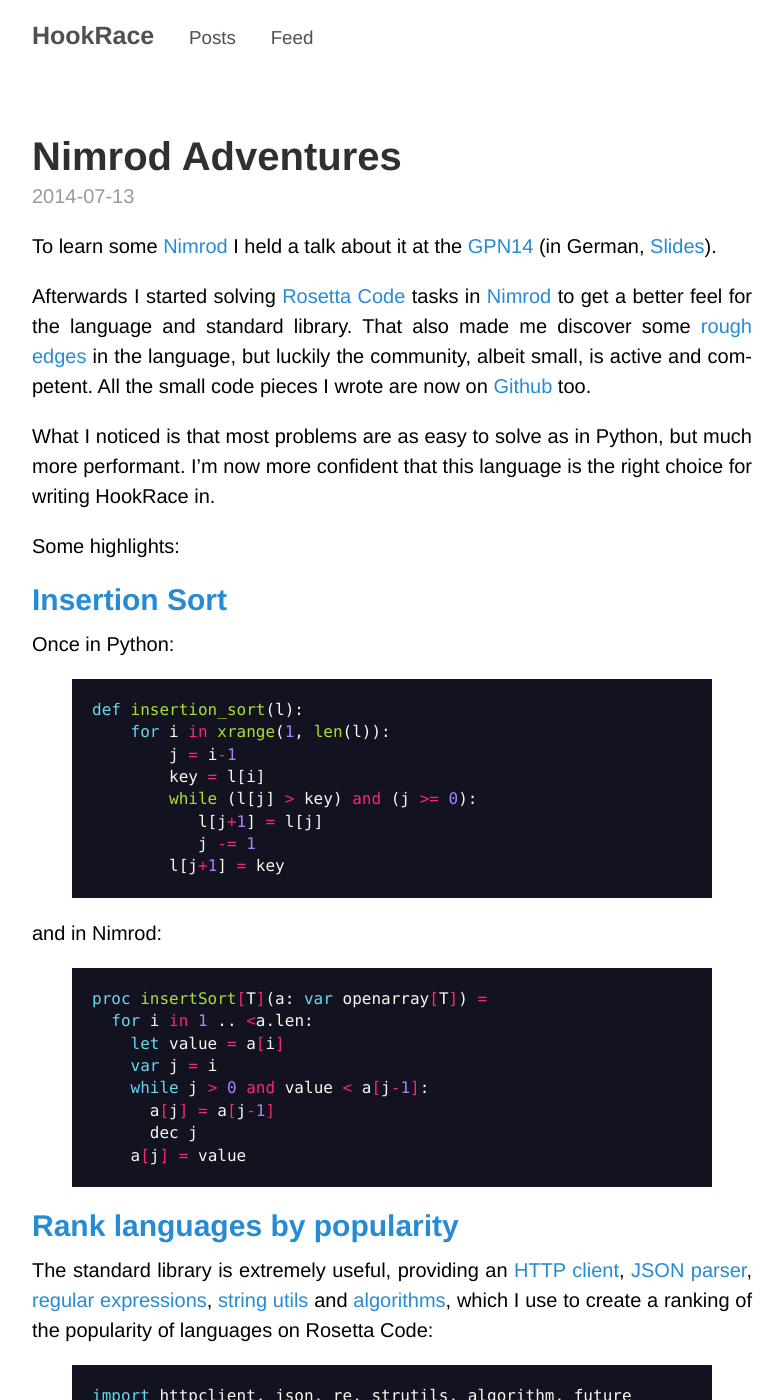
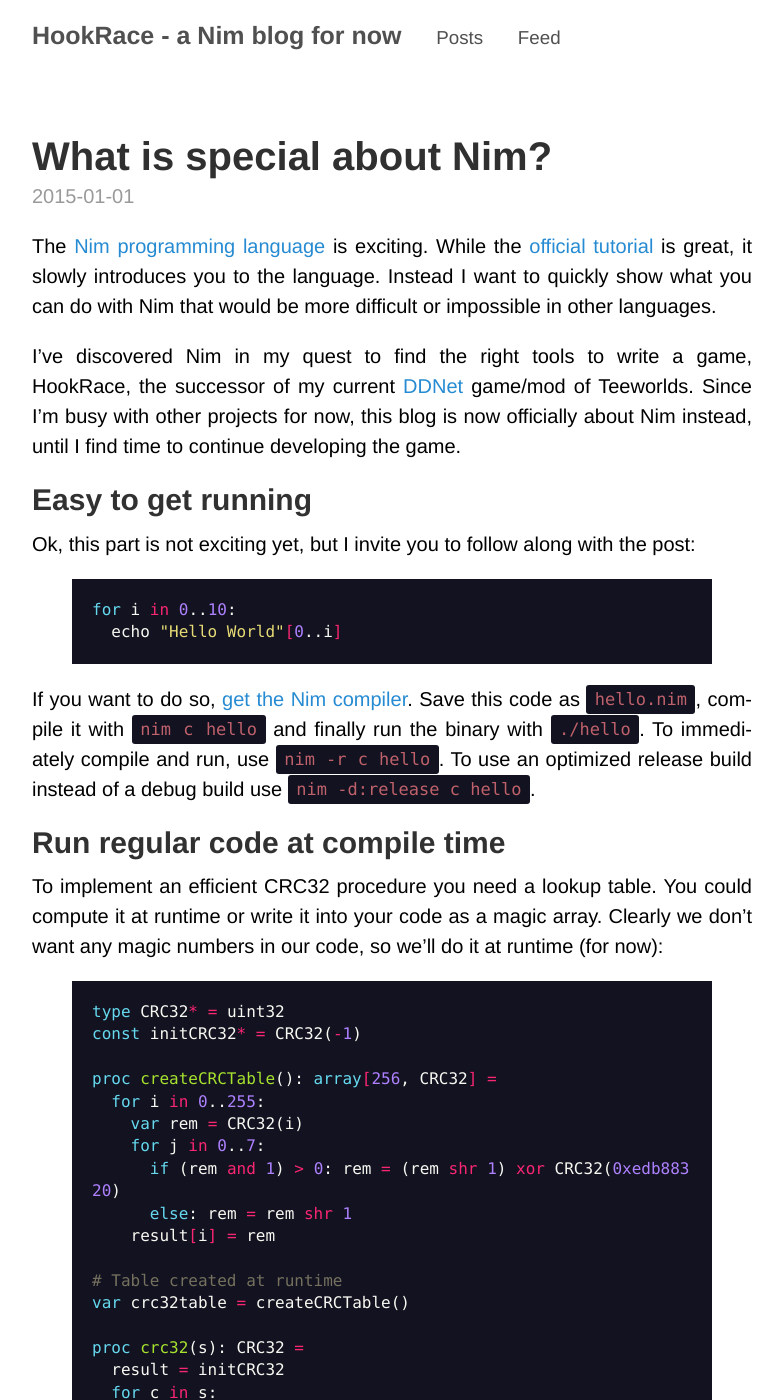
Before and after one commit to HookRace/hookrace-web, a Jekyll site: the page built from www/index.html, in a window 1280 px wide and 1400 px high. Shown: the whole window, without its empty margins (248-1032 px from the left). Built offline with Jekyll 4.4.1, drawn with Linux system fonts in a browser that asks for light colours; Markdown is read by kramdown in place of the engine named in the settings; the list of posts is cut into pages by our own code; some of the changed text lies outside the part shown.

Commit message:
New post

```diff
--- a/www/_config.yml
+++ b/www/_config.yml
@@ -1,12 +1,14 @@
 # Dependencies
 markdown:         redcarpet
+redcarpet:
+  extensions: ["tables"]
 pygments:         true
 
 # Permalinks
 permalink:        pretty
 
 # Setup
-title:            HookRace
+title:            HookRace - a Nim blog for now
 tagline:          The successor of DDraceNetwork
 url:              http://hookrace.net
 paginate:         1
--- a/www/_posts/2014-07-07-what-is-hookrace.markdown
+++ b/www/_posts/2014-07-07-what-is-hookrace.markdown
@@ -1,7 +1,7 @@
 ---
 layout: post
 title:  "What is HookRace?"
-categories: hookrace, ddnet, nimrod
+categories: hookrace, ddnet, nim
 permalink: /blog/what-is-hookrace/
 ---
 
@@ -16,7 +16,7 @@
 - No lags with high player numbers
 - Accounts to prevent faking
 
-As the programming language for HookRace, I chose [Nimrod](http://nimrod-lang.org):
+As the programming language for HookRace, I chose [Nim](http://nim-lang.org):
 
 {% highlight nimrod %}
 # Game of Life in terminal
@@ -71,7 +71,7 @@
   sleep 200
 {% endhighlight %}
 
-Nimrod is a rather new language, and it took me some time to choose it. What I love about the language:
+Nim is a rather new language, and it took me some time to choose it. What I love about the language:
 
 - Python-like syntax
 - Statically typed, compiled
@@ -81,4 +81,4 @@
 - Easily interfaces C libraries (compiles to C)
 - Clean and powerful metaprogramming
 
-On this blog I will report about my progress in the development of HookRace and my current Nimrod adventures.
+On this blog I will report about my progress in the development of HookRace and my current Nim adventures.
--- a/www/_posts/2014-07-13-nimrod-adventures.markdown
+++ b/www/_posts/2014-07-13-nimrod-adventures.markdown
@@ -1,13 +1,13 @@
 ---
 layout: post
-title:  "Nimrod Adventures"
-categories: nimrod
-permalink: /blog/nimrod-adventures/
+title:  "Nim Adventures"
+categories: nim
+permalink: /blog/nim-adventures/
 ---
 
-To learn some [Nimrod](http://nimrod-lang.org/) I held a talk about it at the [GPN14](https://entropia.de/GPN14) (in German, [Slides](http://felsin9.de/nnis/nimrod/nimrod-gpn14.pdf)).
+To learn some [Nim](http://nim-lang.org/) I held a talk about it at the [GPN14](https://entropia.de/GPN14) (in German, [Slides](http://felsin9.de/nnis/nimrod/nimrod-gpn14.pdf)).
 
-Afterwards I started solving [Rosetta Code](http://rosettacode.org/wiki/Rosetta_Code) tasks in [Nimrod](http://rosettacode.org/wiki/Category:Nimrod) to get a better feel for the language and standard library. That also made me discover some [rough edges](https://github.com/Araq/Nimrod/issues/created_by/def-?page=1&state=open) in the language, but luckily the community, albeit small, is active and competent. All the small code pieces I wrote are now on [Github](https://github.com/search?q=user%3Adef-+nimrod) too.
+Afterwards I started solving [Rosetta Code](http://rosettacode.org/wiki/Rosetta_Code) tasks in [Nim](http://rosettacode.org/wiki/Category:Nimrod) to get a better feel for the language and standard library. That also made me discover some [rough edges](https://github.com/Araq/Nimrod/issues/created_by/def-?page=1&state=open) in the language, but luckily the community, albeit small, is active and competent. All the small code pieces I wrote are now on [Github](https://github.com/search?q=user%3Adef-+nimrod) too.
 
 What I noticed is that most problems are as easy to solve as in Python, but much more performant. I'm now more confident that this language is the right choice for writing HookRace in.
 
@@ -26,7 +26,7 @@
         l[j+1] = key
 {% endhighlight %}
 
-and in Nimrod:
+and in Nim:
 {% highlight nimrod %}
 proc insertSort[T](a: var openarray[T]) =
   for i in 1 .. <a.len:
@@ -39,7 +39,7 @@
 {% endhighlight %}
 
 ## [Rank languages by popularity](http://rosettacode.org/wiki/Rosetta_Code/Rank_languages_by_popularity#Nimrod)
-The standard library is extremely useful, providing an [HTTP client](http://nimrod-lang.org/httpclient.html), [JSON parser](http://nimrod-lang.org/json.html), [regular expressions](http://nimrod-lang.org/re.html), [string utils](http://nimrod-lang.org/strutils.html) and [algorithms](http://nimrod-lang.org/algorithm.html), which I use to create a ranking of the popularity of languages on Rosetta Code:
+The standard library is extremely useful, providing an [HTTP client](http://nim-lang.org/httpclient.html), [JSON parser](http://nim-lang.org/json.html), [regular expressions](http://nim-lang.org/re.html), [string utils](http://nim-lang.org/strutils.html) and [algorithms](http://nim-lang.org/algorithm.html), which I use to create a ranking of the popularity of languages on Rosetta Code:
 {% highlight nimrod %}
 import httpclient, json, re, strutils, algorithm, future
 
@@ -87,7 +87,7 @@
 {% endhighlight %}
 
 ## [Quine](http://rosettacode.org/wiki/Quine#Nimrod)
-A quine is a program that prints its own source code. This Nimrod program does that once at compiletime and once at runtime:
+A quine is a program that prints its own source code. This Nim program does that once at compiletime and once at runtime:
 {% highlight nimrod %}
 const x = "const x = |const y = x[0..9]&34.chr&x&34.chr&10.chr&x[11..100]&10.chr&x[102..115]&10.chr&x[117 .. -1]|static: echo y|echo y"
 const y = x[0..9]&34.chr&x&34.chr&10.chr&x[11..100]&10.chr&x[102..115]&10.chr&x[117 .. -1]
--- /dev/null
+++ b/www/_posts/2015-01-01-what-is-special-about-nim.markdown
@@ -0,0 +1,401 @@
+---
+layout: post
+title:  "What is special about Nim?"
+categories: nim
+permalink: /blog/what-is-special-about-nim/
+---
+
+The [Nim programming language](http://nim-lang.org/) is exciting. While the [official tutorial](http://nim-lang.org/tut1.html) is great, it slowly introduces you to the language. Instead I want to quickly show what you can do with Nim that would be more difficult or impossible in other languages.
+
+I've discovered Nim in my quest to find the right tools to write a game, HookRace, the successor of my current [DDNet](http://ddnet.tw) game/mod of Teeworlds. Since I'm busy with other projects for now, this blog is now officially about Nim instead, until I find time to continue developing the game.
+
+## Easy to get running
+
+Ok, this part is not exciting yet, but I invite you to follow along with the post:
+
+{% highlight nimrod %}
+for i in 0..10:
+  echo "Hello World"[0..i]
+{% endhighlight %}
+
+If you want to do so, [get the Nim compiler](http://nim-lang.org/download.html). Save this code as `hello.nim`, compile it with `nim c hello` and finally run the binary with `./hello`. To immediately compile and run, use `nim -r c hello`. To use an optimized release build instead of a debug build use `nim -d:release c hello`.
+
+## Run regular code at compile time
+
+To implement an efficient CRC32 procedure you need a lookup table. You could compute it at runtime or write it into your code as a magic array. Clearly we don't want any magic numbers in our code, so we'll do it at runtime (for now):
+
+{% highlight nimrod %}
+type CRC32* = uint32
+const initCRC32* = CRC32(-1)
+
+proc createCRCTable(): array[256, CRC32] =
+  for i in 0..255:
+    var rem = CRC32(i)
+    for j in 0..7:
+      if (rem and 1) > 0: rem = (rem shr 1) xor CRC32(0xedb88320)
+      else: rem = rem shr 1
+    result[i] = rem
+
+# Table created at runtime
+var crc32table = createCRCTable()
+
+proc crc32(s): CRC32 =
+  result = initCRC32
+  for c in s:
+    result = (result shr 8) xor crc32table[(result and 0xff) xor ord(c)]
+  result = not result
+
+proc `$`(c: CRC32): string = int64(c).toHex(8)
+
+echo crc32("The quick brown fox jumps over the lazy dog")
+{% endhighlight %}
+Great, this works and we get `414FA339` as the output. But it would be even better if we could compute the CRC table at compile time. This is as easy as it gets in Nim, instead of the current crc32table creation we use:
+
+{% highlight nimrod %}
+# Table created at compile time
+const crc32table = createCRCTable()
+{% endhighlight %}
+
+Yes, that's right: All we had to do was replace the `var` with a `const`. Beautiful, isn't it? We can write the exact same code and have it run at runtime and compile time. No template metaprogramming necessary.
+
+## Extend the language
+[Templates](http://nim-lang.org/manual.html#templates) and [macros](http://nim-lang.org/manual.html#macros) can be used to get rid of boilerplate, by transforming your code at compile time.
+
+Let's start with a simple logger, not using templates so far:
+
+{% highlight nimrod %}
+import os
+const debug = false
+
+proc log*(msg: string) =
+  if debug:
+    echo msg
+
+proc expensive(): string =
+  sleep(milsecs = 1000)
+  "That was difficult"
+
+10.times:
+  log expensive()
+{% endhighlight %}
+
+What's the problem? At the invocation of log the `expensive` procedure is still executed, even though `debug` is set to `false`. To prevent this we can use a log template instead:
+
+{% highlight nimrod %}
+template log*(msg: string) =
+  if debug:
+    echo msg
+{% endhighlight %}
+
+Yes, again we had to change just one word to convert a `proc` to a `template`. Templates just replace their invocations with their code, similar to C macros.
+
+If you're still going along with compiling this post's examples, you will have noticed that `times` is not defined. That's not a problem though, since we know templates now, we can define it ourselves:
+
+{% highlight nimrod %}
+template times(x: expr, y: stmt): stmt =
+  for i in 1..x:
+    y
+{% endhighlight %}
+
+Macros go a step further and allow you to analyze and manipulate the AST. There are no list comprehensions in Nim, for example, but it's possible to [add them to the language by using a macro](https://github.com/def-/nimrod-unsorted/blob/master/listcomprehensions.nim). Now instead of this:
+
+{% highlight nimrod %}
+var result: seq[tuple[a,b,c: int]] = @[]
+for x in 1..n:
+  for y in x..n:
+    for z in y..n:
+      if x*x + y*y == z*z:
+        result.add((x,y,z))
+echo result
+{% endhighlight %}
+
+You can write:
+
+{% highlight nimrod %}
+echo lc[(x,y,z) | (x <- 1..n, y <- x..n, z <- y..n,
+                   x*x + y*y == z*z), tuple[a,b,c: int]]
+{% endhighlight %}
+
+## Add your own optimizations to the compiler
+Instead of optimizing your code, wouldn't you prefer to make the compiler smarter? In Nim you can!
+
+{% highlight nimrod %}
+var x: int
+for i in 1..1_000_000_000:
+  x += 2 * i
+echo x
+{% endhighlight %}
+
+This (pretty useless) code can be sped up by teaching the compiler two optimizations:
+
+{% highlight nimrod %}
+template optMul{‘*‘(a,2)}(a: int): int =
+  let x = a
+  x + x
+
+template canonMul{‘*‘(a,b)}(a: int{lit}, b: int): int =
+  b * a
+{% endhighlight %}
+
+In the first [term rewriting](http://nim-lang.org/trmacros.html) template we specify that `a * 2` can be replaced by `a + a`. In the second one we specify that `int`s in a multiplication can be swapped if the first is an integer literal, so that we can potentially apply the first template.
+
+More complicated patterns can also be implemented, for example to optimize boolean logic:
+
+{% highlight nimrod %}
+template optLog1{a and a}(a): auto = a
+template optLog2{a and (b or (not b))}(a,b): auto = a
+template optLog3{a and not a}(a: int): auto = 0
+
+var
+  x = 12
+  s = x and x
+  # Hint: optLog1(x) --> ’x’ [Pattern]
+
+  r = (x and x) and ((s or s) or (not (s or s)))
+  # Hint: optLog2(x and x, s or s) --> ’x and x’ [Pattern]
+  # Hint: optLog1(x) --> ’x’ [Pattern]
+
+  q = (s and not x) and not (s and not x)
+  # Hint: optLog3(s and not x) --> ’0’ [Pattern]
+{% endhighlight %}
+
+`s` gets optimized to `x` directly, `r` gets optimized to `x` in 2 successive pattern applications and `q` ends up as `0` immediately.
+
+## Bind to your favorite C functions and libraries
+Since Nim compiles down to C, [foreign function interfaces](http://nim-lang.org/manual.html#foreign-function-interface) are fun.
+
+You can easily use your favorite functions from the C standard library:
+
+{% highlight nimrod %}
+proc printf(formatstr: cstring)
+  {.header: "<stdio.h>", varargs.}
+printf("%s %d\n", "foo", 5)
+{% endhighlight %}
+
+Or use your own code written in C:
+
+{% highlight c %}
+void hi(char* name) {
+  printf("awesome %s\n", name);
+}
+{% endhighlight %}
+
+{% highlight nimrod %}
+{.compile: "hi.c".}
+proc hi*(name: cstring) {.importc.}
+hi "from Nim"
+{% endhighlight %}
+
+Or any library you please with the help of [c2nim](https://github.com/nim-lang/c2nim):
+
+{% highlight nimrod %}
+proc set_default_dpi*(dpi: cdouble) {.cdecl,
+  importc: "rsvg_set_default_dpi",
+  dynlib: "librsvg-2.so".}
+{% endhighlight %}
+
+<!--- ## Compiler analysis
+Coming from Haskell
+.noSideEffect, .tags, .raises --->
+
+## Control the Garbage Collector
+To achieve soft realtime, you can tell the [garbage collector](http://nim-lang.org/gc.html) when and for how long it is allowed to run. The main game logic can be implemented like this in Nim, to prevent the garbage collector from causing stutters:
+
+{% highlight nimrod %}
+gcDisable()
+while true:
+  gameLogic()
+  renderFrame()
+  gcStep(us = leftTime)
+  sleep(restTime)
+{% endhighlight %}
+
+## Unified Call Syntax
+
+This is just syntactic sugar, but it's definitely nice to have. In Python I always forget whether `len` and `append` are functions or methods. In Nim I don't have to remember, because there is no difference. Nim uses [Unified Call Syntax](http://nim-lang.org/manual.html#method-call-syntax), which has now also been proposed for C++ by [Herb Sutter](http://www.open-std.org/jtc1/sc22/wg21/docs/papers/2014/n4165.pdf) and [Bjarne Stroustrup](http://www.open-std.org/jtc1/sc22/wg21/docs/papers/2014/n4174.pdf).
+
+{% highlight nimrod %}
+var xs = @[1,2,3]
+
+# Procedure call syntax
+add(xs, 4_000_000)
+echo len(xs)
+
+# Method call syntax
+xs.add(0b0101_0000_0000)
+echo xs.len()
+
+# Command invocation syntax
+xs.add 0x06_FF_FF_FF
+echo xs.len
+{% endhighlight %}
+
+<!---
+## Breaking out of nested loops
+
+I've been missing this in Python as well:
+
+{% highlight nimrod %}
+block loops:
+  for x in 0..9:
+    for y in 0..9:
+      echo x * y
+      if x * y > 50:
+        break loops
+{% endhighlight %}
+
+## Index arrays with any enumerable type
+
+## Use your favorite naming convention
+--->
+
+## Good performance
+It's easy to write fast code in Nim, as can be seen in the [Longest Path Finding Benchmark](https://github.com/logicchains/LPATHBench/blob/master/writeup.md), in which Nim is competing with [some cute code](https://github.com/logicchains/LPATHBench/blob/master/nim.nim).
+
+I made some measurements on my machine (Linux x86-64, Intel Core2Quad Q9300 @2.5GHz, state of 2014-12-20):
+
+| Lang   |Time [ms] |Memory [KB] |Compile Time [ms] |Compressed Code [B] |
+|--------|---------:|-----------:|-----------------:|-------------------:|
+| Nim    |     1400 |       1460 |              893 |                486 |
+| C++    |     1478 |       2717 |              774 |                728 |
+| D      |     1518 |       2388 |             1614 |                669 |
+| Rust   |     1623 |       2632 |             6735 |                934 |
+| Java   |     1874 |      24428 |              812 |                778 |
+| OCaml  |     2384 |       4496 |              125 |                782 |
+| Go     |     3116 |       1664 |              596 |                618 |
+| Haskell|     3329 |       5268 |             3002 |               1091 |
+| LuaJit |     3857 |       2368 |                - |                519 |
+| Lisp   |     8219 |      15876 |             1043 |               1007 |
+| Racket |     8503 |     130284 |            24793 |                741 |
+
+Compressed code size with `gzip -9 < nim.nim | wc -c`. Removed unused functions in Haskell. Compile times are clean compiles, if you have a nimcache with the standard library precompiled it's only 323 ms for Nim.
+
+Another small benchmark I did, calculating which numbers of the first 100 million are prime, in Python, Nim and C:
+
+### Python (runtime: 35.1 s)
+{% highlight python %}
+def eratosthenes(n):
+  sieve = [1] * 2 + [0] * (n - 1)
+  for i in range(int(n**0.5)):
+    if not sieve[i]:
+      for j in range(i*i, n+1, i):
+        sieve[j] = 1
+  return sieve
+
+eratosthenes(100000000)
+{% endhighlight %}
+
+### Nim (runtime: 2.6 s)
+{% highlight nimrod %}
+import math
+
+proc eratosthenes(n): auto =
+  result = newSeq[int8](n+1)
+  result[0] = 1; result[1] = 1
+
+  for i in 0 .. int sqrt(float n):
+    if result[i] == 0:
+      for j in countup(i*i, n, i):
+        result[j] = 1
+
+discard eratosthenes(100_000_000)
+{% endhighlight %}
+
+### C (runtime: 2.6 s)
+{% highlight c %}
+#include <stdlib.h>
+#include <math.h>
+char* eratosthenes(int n)
+{
+  char* sieve = calloc(n+1,sizeof(char));
+  sieve[0] = 1; sieve[1] = 1;
+  int m = (int) sqrt((double) n);
+
+  for(int i = 0; i <= m; i++) {
+    if(!sieve[i]) {
+      for (int j = i*i; j <= n; j += i)
+        sieve[j] = 1;
+    }
+  }
+  return sieve;
+}
+
+int main() {
+  eratosthenes(100000000);
+}
+{% endhighlight %}
+
+## Compile to Javascript
+
+You can compile Nim to Javascript, instead of C, as well. This allows you to write the client as well as the server directly in Nim. Let's make a small visitor counter on the server that gets displayed in the browser. This is our `client.nim`:
+
+{% highlight nimrod %}
+import htmlgen, dom
+
+type Data = object
+  visitors {.importc.}: int
+  uniques {.importc.}: int
+  ip {.importc.}: cstring
+
+proc printInfo(data: Data) {.exportc.} =
+  var fooDiv = document.getElementById("foo")
+  fooDiv.innerHTML = p("You're visitor number ", $data.visitors,
+    ", unique visitor number ", $data.uniques,
+    " today. Your IP is ", $data.ip, ".")
+{% endhighlight %}
+
+We define a `Data` type that we use to pass data from the server to client. The `printInfo` procedure will be called with this `data` and display it. Compile this with `nim js client`. The result javascript file ends up in `nimcache/client.js`.
+
+For the server we need to [get nimble](https://github.com/nim-lang/nimble) and run `nimble install jester`. Now we can use the Jester web framework and write our `server.nim`:
+
+{% highlight nimrod %}
+import jester, asyncdispatch, json, strutils, times, sets, htmlgen
+
+var
+  visitors = 0
+  uniques = initSet[string]()
+  time: TimeInfo
+
+routes:
+  get "/":
+    resp body(
+      `div`(id="info"),
+      script(src="/client.js", `type`="text/javascript"),
+      script(src="/visitors", `type`="text/javascript"))
+
+  get "/client.js":
+    const execResult = staticExec "nim js client"
+    const clientJS = staticRead "nimcache/client.js"
+    resp clientJS
+
+  get "/visitors":
+    let newTime = getTime().getLocalTime
+    if newTime.monthDay != time.monthDay:
+      visitors = 0
+      init uniques
+      time = newTime
+
+    inc visitors
+    uniques.incl request.ip
+
+    let json = %{"visitors": %visitors,
+                 "uniques": %uniques.len,
+                 "ip": %request.ip}
+    resp "printInfo($#)".format(json)
+
+runForever()
+{% endhighlight %}
+
+The server delivers the main website. It also delivers the `client.js`, by compiling and reading the `client.nim` at compile time. The logic is in the `/visitors` handling. Compile and run with `nim -r c server` and open [http://localhost:5000/](http://localhost:5000/) to see the code in effect.
+
+You can see our code in action on the [Jester-generated site](http://visitors.hookrace.net/) or inline here:
+
+<div id="info"></div>
+<script src="http://visitors.hookrace.net/client.js" type="text/javascript"></script>
+<script src="http://visitors.hookrace.net/visitors" type="text/javascript"></script>
+
+## Conclusion
+
+I hope I could pick your interest in in the Nim programming language.
+
+For comments use [Reddit](), [Hacker News]() or just write me a mail at [dennis@felsin9.de](mailto:dennis@felsin9.de).
```
